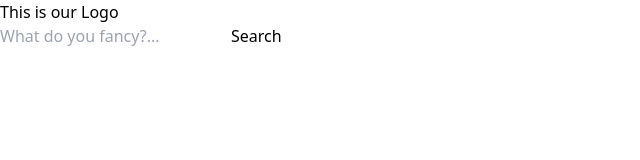
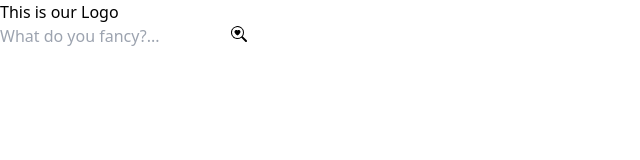
Before and after one commit to knotinline/ThriftStore, a React (Vite) app in the folder ThriftStore/: page / in a window 1280 px wide. Shown: the top 160 px of the page, without its empty margins (0-640 px from the left). Built offline with nearby package versions, Linux system fonts and the light colour scheme.

Commit message:
Added react icons and changed search bar icon

```diff
--- a/ThriftStore/package.json
+++ b/ThriftStore/package.json
@@ -11,7 +11,8 @@
   },
   "dependencies": {
     "react": "^18.2.0",
-    "react-dom": "^18.2.0"
+    "react-dom": "^18.2.0",
+    "react-icons": "^5.1.0"
   },
   "devDependencies": {
     "@types/react": "^18.2.66",
--- a/ThriftStore/src/components/general-components/SearchBar.jsx
+++ b/ThriftStore/src/components/general-components/SearchBar.jsx
@@ -1,20 +1,22 @@
+import { BsSearchHeart } from "react-icons/bs";
 
 function SearchBar() {
 
   return (
-    <form  className="flex items-center ">
+    <form  className="flex items-center  mt-3 ml-1">
       <input
         type="text"
 
         placeholder="What do you fancy?..."
-        className="border border-gray-300 rounded-md px-4 py-2 mr-2 focus:outline-none focus:border-blue-500"
-      />
-      <button
+        className="border border-gray-300 rounded-md px-4 py-2 mr-2 focus:outline-none focus:border-blue-500"/>
+        <button
         type="submit"
-        className="bg-blue-500 text-white px-4 py-2 rounded-md hover:bg-blue-600 focus:outline-none focus:bg-blue-600"
+
       >
-        Search
+        <BsSearchHeart />
       </button>
+
+
 
     </form>
   );
```
Also changed, not shown: 1 other file (tests, documents, lock files or other folders).
